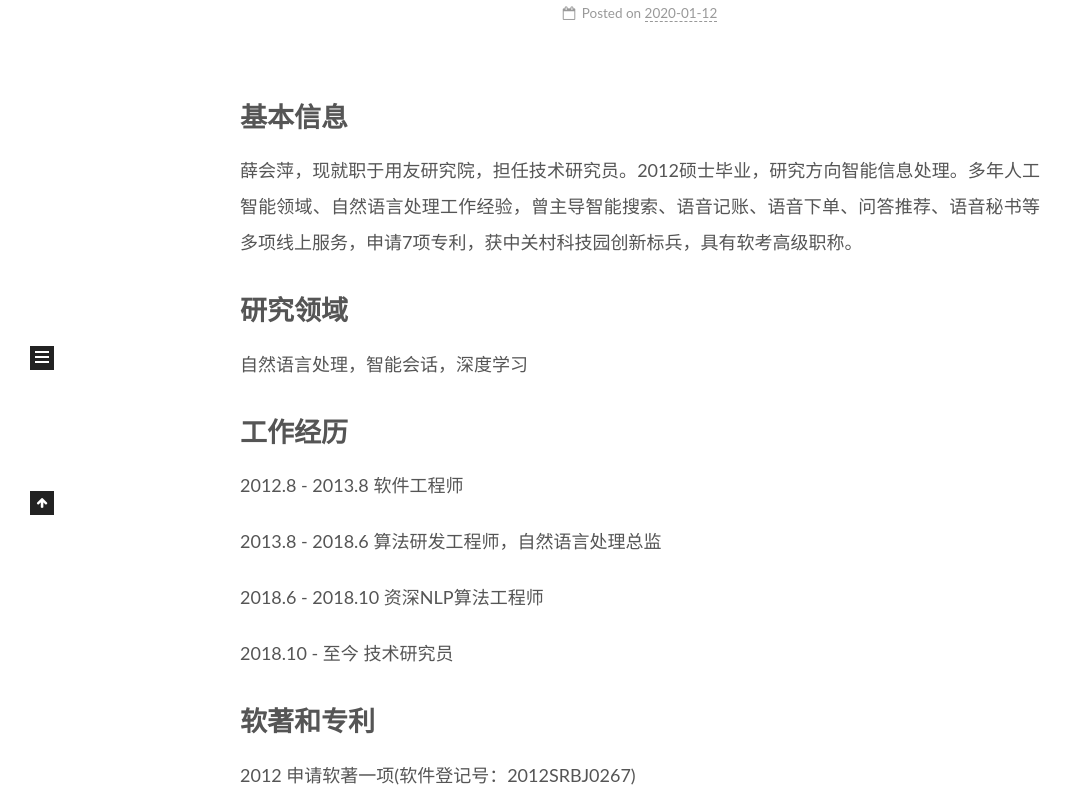
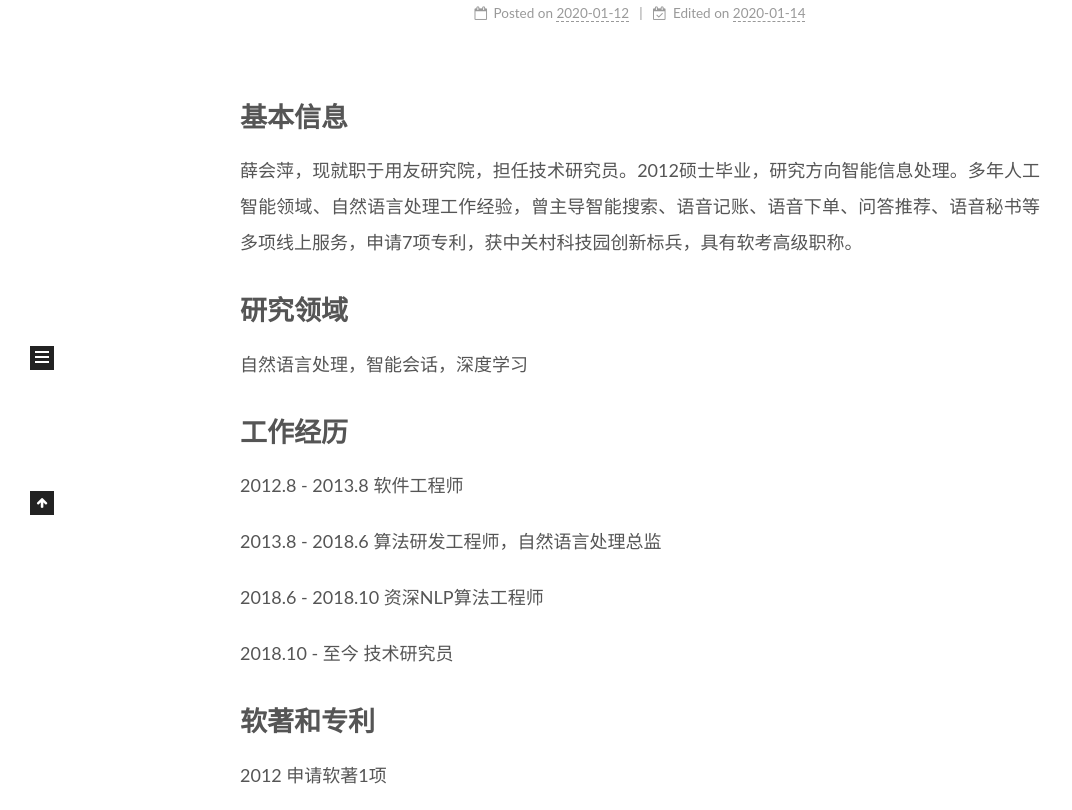
Before and after one commit to xuehp2019/xuehp2019.github.io, a plain HTML site: page index.html in a window 1280 px wide. Shown: the part 385-1195 px from the top of the page, without its empty margins (0-1072 px from the left). Drawn offline with Linux system fonts and the light colour scheme.

Commit message:
Site updated: 2020-01-14 09:29:02

```diff
--- a/css/main.css
+++ b/css/main.css
@@ -1159,7 +1159,7 @@ pre .javascript .function {
 }
 .links-of-author a::before,
 .links-of-author span.exturl::before {
-  background: #4fd296;
+  background: #ffffb8;
   border-radius: 50%;
   content: ' ';
   display: inline-block;
--- a/index.html
+++ b/index.html
@@ -188,9 +188,15 @@
               </span>
               <span class="post-meta-item-text">Posted on</span>
 
-
-              <time title="Created: 2020-01-12 17:11:24 / Modified: 17:13:22" itemprop="dateCreated datePublished" datetime="2020-01-12T17:11:24+08:00">2020-01-12</time>
+              <time title="Created: 2020-01-12 17:11:24" itemprop="dateCreated datePublished" datetime="2020-01-12T17:11:24+08:00">2020-01-12</time>
             </span>
+              <span class="post-meta-item">
+                <span class="post-meta-item-icon">
+                  <i class="fa fa-calendar-check-o"></i>
+                </span>
+                <span class="post-meta-item-text">Edited on</span>
+                <time title="Modified: 2020-01-14 09:28:45" itemprop="dateModified" datetime="2020-01-14T09:28:45+08:00">2020-01-14</time>
+              </span>
 
 
 
@@ -209,7 +215,7 @@
 <p>2013.8 - 2018.6 算法研发工程师，自然语言处理总监</p>
 <p>2018.6 - 2018.10 资深NLP算法工程师</p>
 <p>2018.10 - 至今 技术研究员</p>
-<h1 id="软著和专利"><a href="#软著和专利" class="headerlink" title="软著和专利"></a>软著和专利</h1><p>2012 申请软著一项(软件登记号：2012SRBJ0267)</p>
+<h1 id="软著和专利"><a href="#软著和专利" class="headerlink" title="软著和专利"></a>软著和专利</h1><p>2012 申请软著1项</p>
 <p>2014-2019，申请专利7项</p>
 <h1 id="发表"><a href="#发表" class="headerlink" title="发表"></a>发表</h1><p>Xue, H., Wang, L., &amp; Li, D. (2013). Design and Development of Dissolved Oxygen Real-Time Prediction and Early Warning System for Brocaded Carp Aquaculture. IFIP Advances in Information and Communication Technology, 392, 35–42. <a href="https://doi.org/10.1007/978-3-642-36124-1_5" target="_blank" rel="noopener">https://doi.org/10.1007/978-3-642-36124-1_5</a></p>
 <p>Zhang, M., Xue, H., Wang, L., &amp; li, D. (2013). A Decision Support System for Fish Feeding Based on Hybrid Reasoning. IFIP Advances in Information and Communication Technology, 392, 19–26. <a href="https://doi.org/10.1007/978-3-642-36124-1_3" target="_blank" rel="noopener">https://doi.org/10.1007/978-3-642-36124-1_3</a></p>
```
Also changed, not shown: 2020/01/12/hello-world/index.html (+10 -4 lines).
